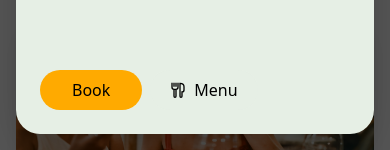
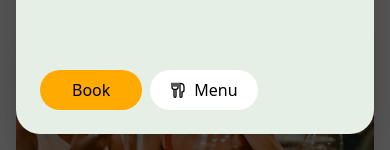
Before and after one commit to abodaa/Akkoocoffee, a React (Create React App) app: page / in a window 390 px wide. Both pictures are taken after a click on the element 357 px from the left and 28 px from the top of the page. Shown: the part 694-844 px from the top of the page. Built offline with nearby package versions, Linux system fonts and the light colour scheme; a web font is replaced by a local one.

Commit message:
Mobile menu, Book modal, more about us modal and som other UI update (update 2)

```diff
--- a/src/Components/MobileMenu.jsx
+++ b/src/Components/MobileMenu.jsx
@@ -57,7 +57,7 @@ export default function BookTableModal() {
                   delay: 0.3,
                 }}
                 onClick={() => setOpen(() => false)}
-                class="absolute top-5 right-2 p-2 cursor-pointer rounded-full bg-lightGreen"
+                class="absolute -top-2 -right-2 p-2 cursor-pointer rounded-full bg-lightGreen"
               >
                 <CgClose />
               </motion.div>
@@ -160,7 +160,7 @@ export default function BookTableModal() {
                 <BookTable onClick={() => setOpen(() => false)} />
                 <a
                   href="#menu"
-                  class="w-full flex items-center gap-2 py-2 px-5 bg-otherColor rounded-full text-base"
+                  class="w-full flex items-center gap-2 py-2 px-5 bg-whiteText rounded-full text-base"
                   onClick={() => setOpen(() => false)}
                 >
                   <GrCafeteria />
```
